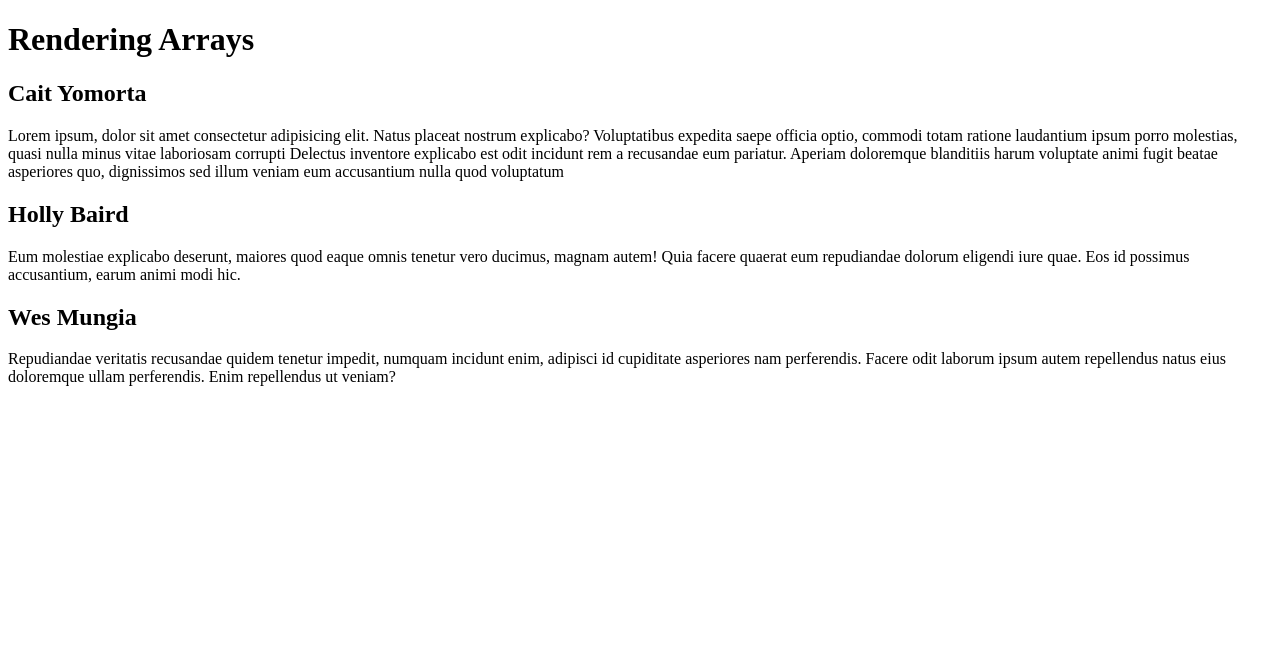
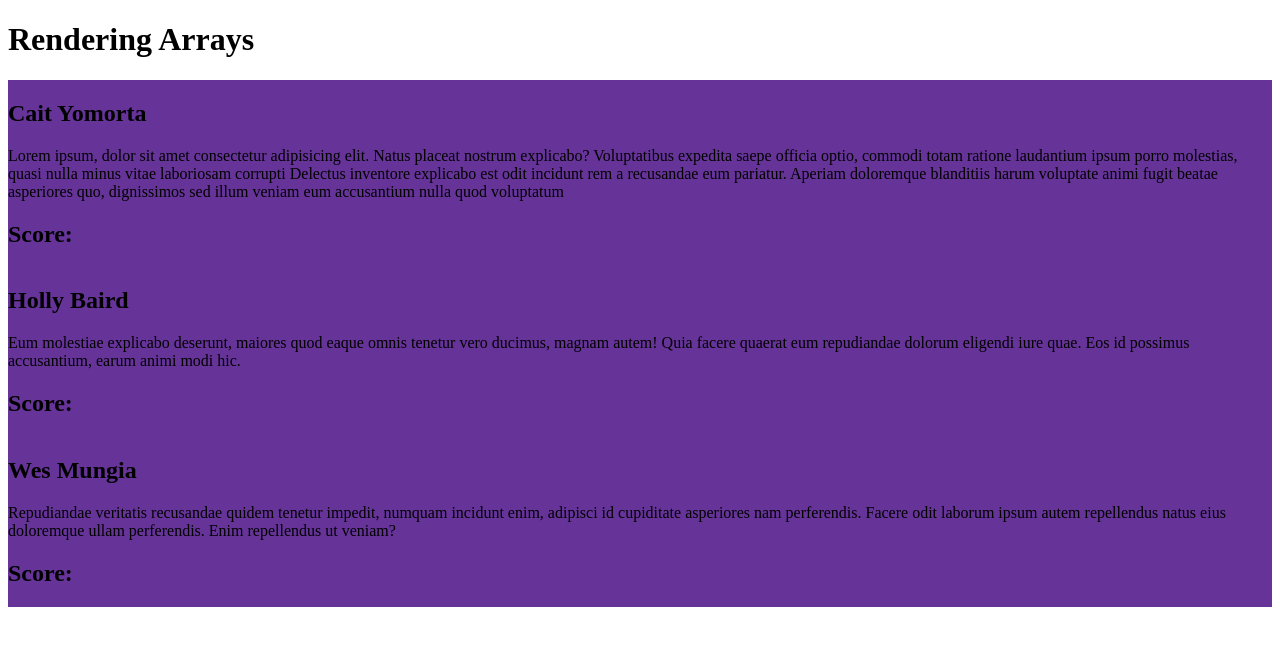
Before and after one commit to NadaFeteiha/ALAB, a React (Vite) app in the folder RALAB-320H.3.1/rendering-arrays/: page / in a window 1280 px wide. Shown: the top 646 px of the page. Built offline with nearby package versions, Linux system fonts and the light colour scheme.

Commit message:
add Score compnent

```diff
--- a/RALAB-320H.3.1/rendering-arrays/src/components/LearnerCard.jsx
+++ b/RALAB-320H.3.1/rendering-arrays/src/components/LearnerCard.jsx
@@ -1,10 +1,11 @@
-
+import Score from './Score';
 
 function LearnerCard({ learner }) {
     return (
         <div className="learner-card">
             <h2>{learner.name}</h2>
             <p>{learner.bio}</p>
+            <Score />
         </div>
     );
 }
--- a/RALAB-320H.3.1/rendering-arrays/src/components/Learners.jsx
+++ b/RALAB-320H.3.1/rendering-arrays/src/components/Learners.jsx
@@ -1,9 +1,10 @@
 import LearnerCard from "./LearnerCard";
+import styles from './Learners.module.css';
 
 
 export default function Learners({ learnerList }) {
     return (
-        <div>
+        <div className={styles.container}>
             {
                 learnerList.map((learner) => (
                     <LearnerCard key={learner.id} learner={learner} />
--- /dev/null
+++ b/RALAB-320H.3.1/rendering-arrays/src/components/Learners.module.css
@@ -0,0 +1,6 @@
+.container {
+    display: flex;
+    flex-wrap: wrap;
+    justify-content: center;
+    background-color: rebeccapurple;
+}
--- /dev/null
+++ b/RALAB-320H.3.1/rendering-arrays/src/components/Score.jsx
@@ -0,0 +1,8 @@
+
+export default function Score() {
+    return (
+        <div>
+            <h2>Score:</h2>
+        </div>
+    );
+}
```
